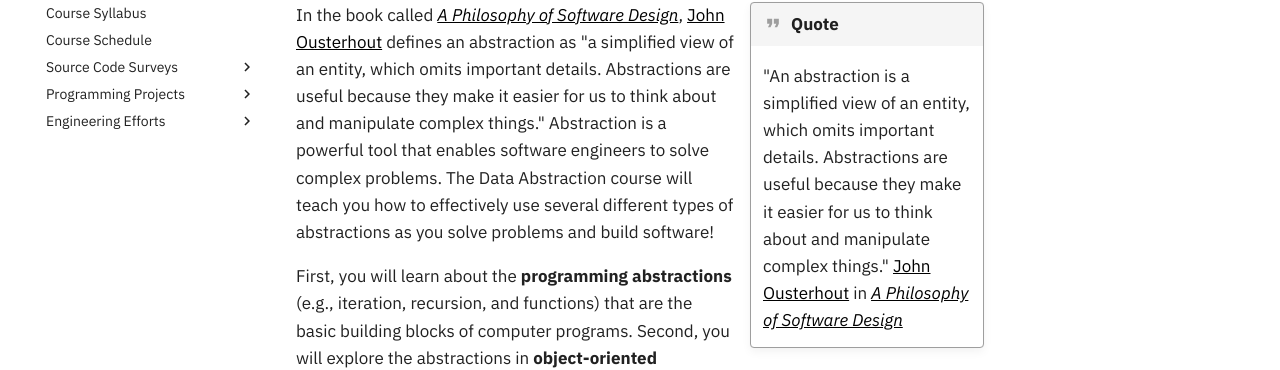
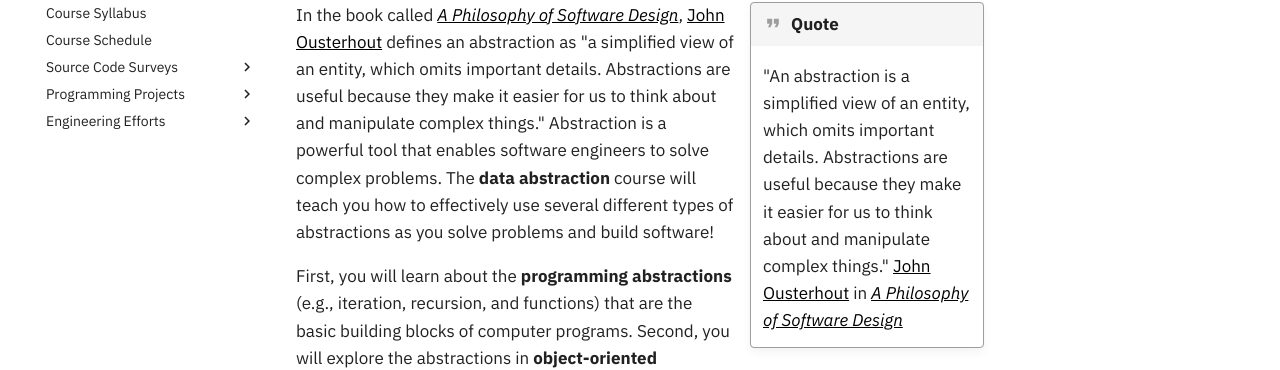
Before and after one commit to ProactiveProgrammers/www.proactiveprogrammers.com, an MkDocs documentation site: the page built from docs/data-abstraction/introduction-data-abstraction.md, in a window 1280 px wide and 949 px high. Shown: the part 227-597 px from the top of the window. Built offline with MkDocs 1.6.1 and Material for MkDocs 9.7.7, drawn with Linux system fonts in a browser that asks for light colours; comment, search, counter and statistics services are not loaded.

```diff
--- a/docs/data-abstraction/introduction-data-abstraction.md
+++ b/docs/data-abstraction/introduction-data-abstraction.md
@@ -10,8 +10,8 @@ Ousterhout](https://web.stanford.edu/~ouster/cgi-bin/home.php) defines an
 abstraction as "a simplified view of an entity, which omits important details.
 Abstractions are useful because they make it easier for us to think about and
 manipulate complex things." Abstraction is a powerful tool that enables software
-engineers to solve complex problems. The Data Abstraction course will teach you
-how to effectively use several different types of abstractions as you solve
+engineers to solve complex problems. The **data abstraction** course will teach
+you how to effectively use several different types of abstractions as you solve
 problems and build software!
 
 First, you will learn about the **programming abstractions** (e.g., iteration,
```
